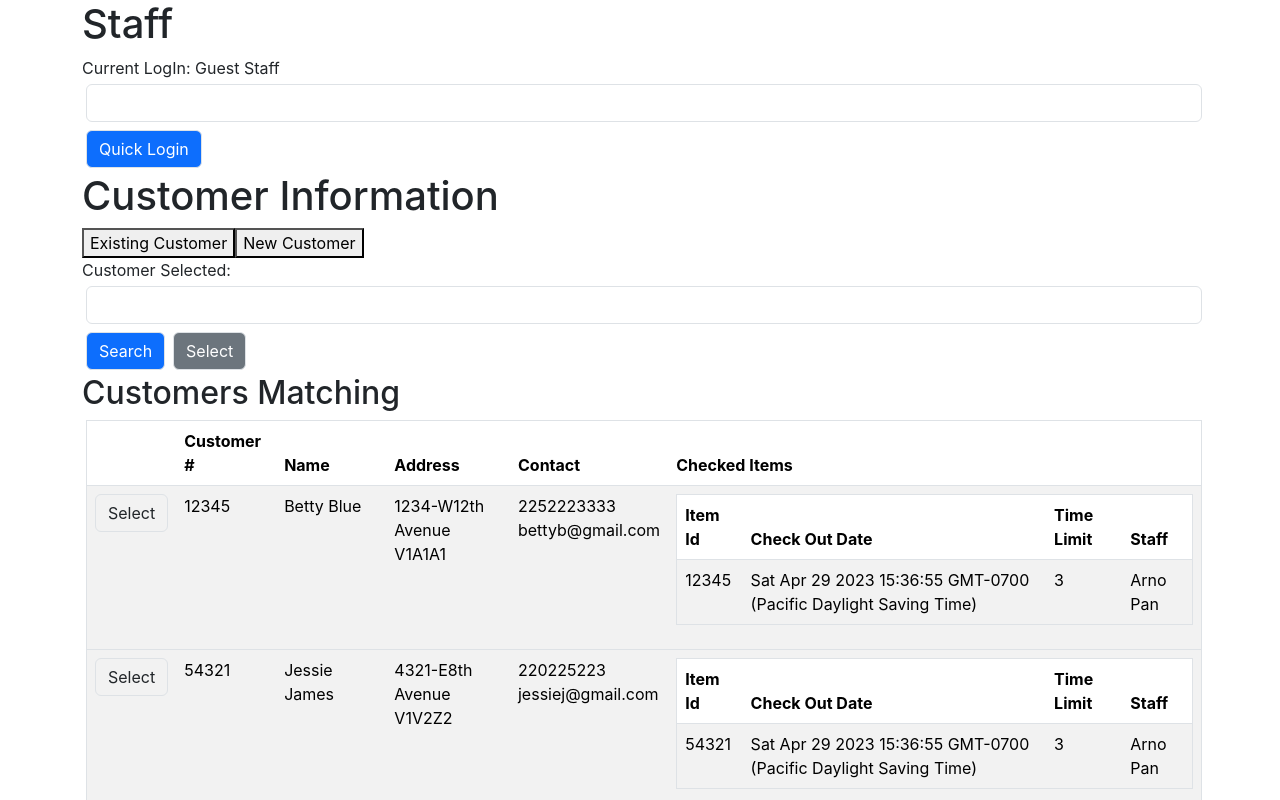
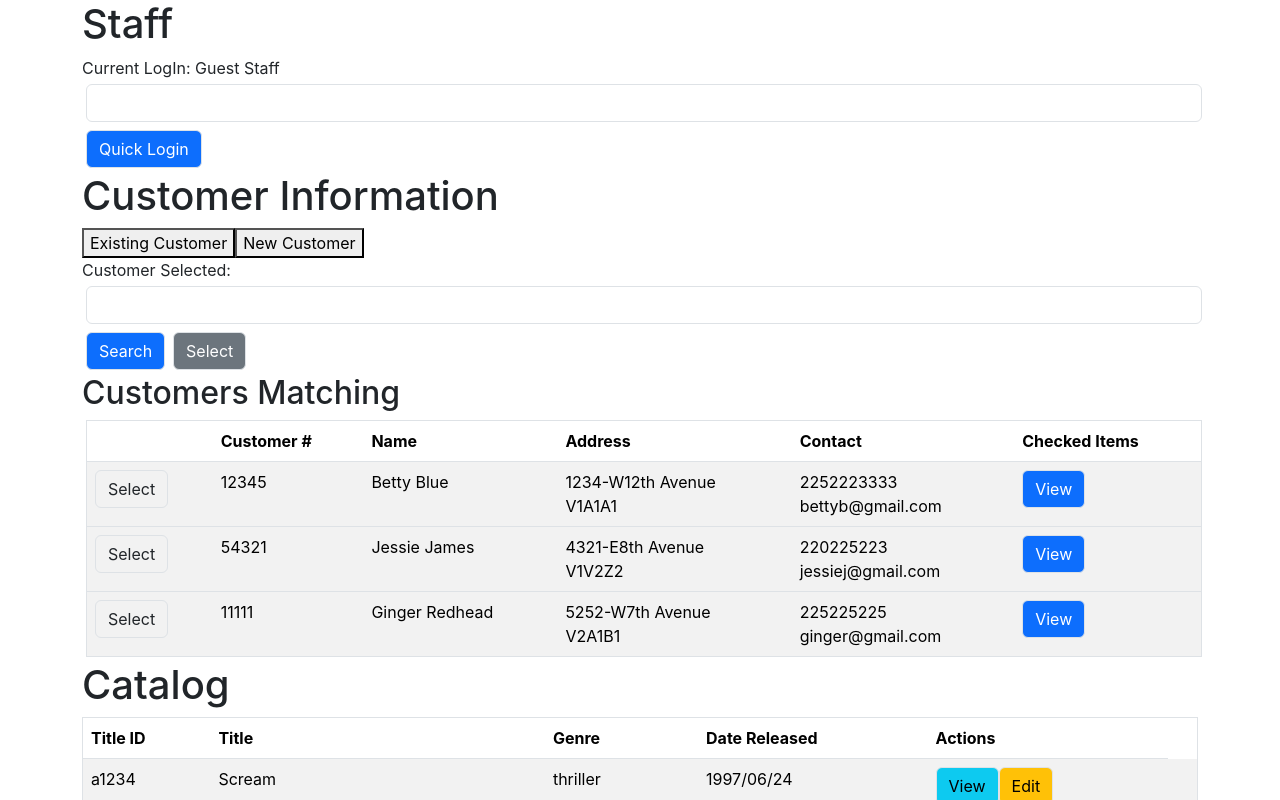
Before and after one commit to arnoprincestonpan/react-rental-store, a React (Create React App) app: page / in a window 1280 px wide. Shown: the top 800 px of the page. Built offline with nearby package versions, Linux system fonts and the light colour scheme.

Commit message:
add views for checked items

```diff
--- a/src/pages/Customer.js
+++ b/src/pages/Customer.js
@@ -5,6 +5,7 @@ function Customer() {
   const [customerInfo, setCustomerInfo] = useState(customerData);
   const [searchingFor, setSearchingFor] = useState("");
   const [customerProperty, setCustomerProperty] = useState("");
+  const [showCheckedItems, setShowCheckedItems] = useState(false);
 
   const handleSearchCustomer = () => {
     console.log("handle search");
@@ -37,7 +38,9 @@ function Customer() {
           {customer.customerContact.email}
         </td>
         <td>
-          {customer.items.map((items) => (
+          <button className={showCheckedItems? "btn btn-secondary border" : "btn btn-primary border"} onClick={() => setShowCheckedItems(!showCheckedItems)}>{ showCheckedItems? "Close" : "View" }</button>
+          {showCheckedItems &&
+            customer.items.map((items) => (
               <table className="table border table-striped">
                 <thead>
                   <tr>
```
Lines whose indentation alone changed are shown as unchanged.
